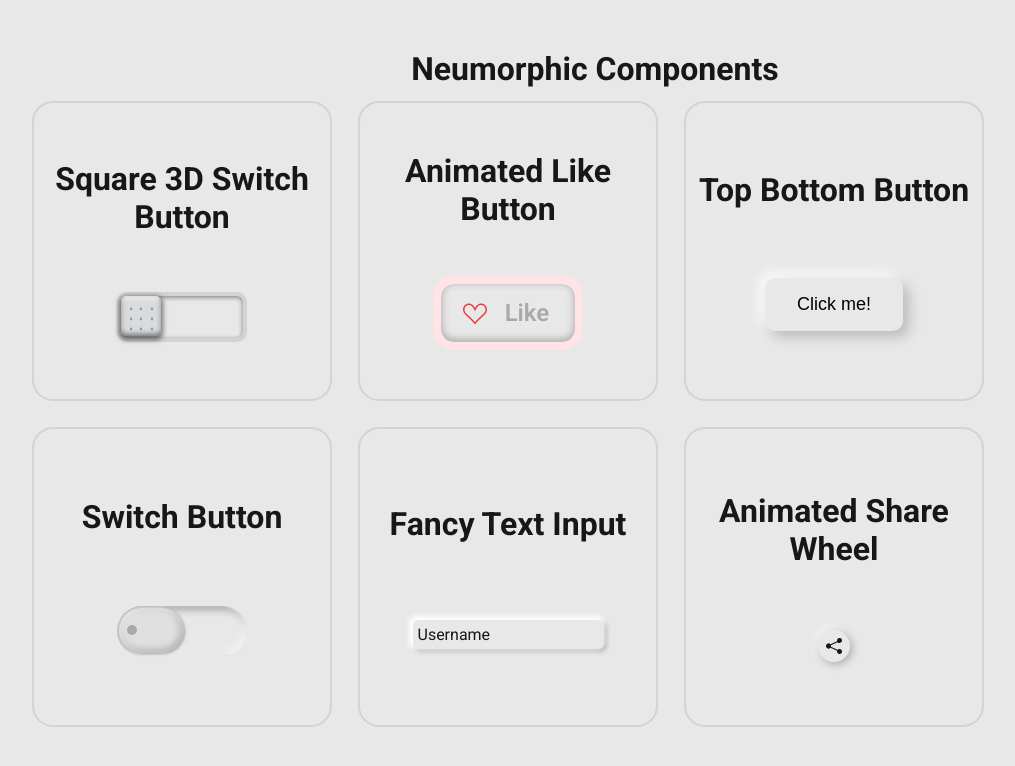
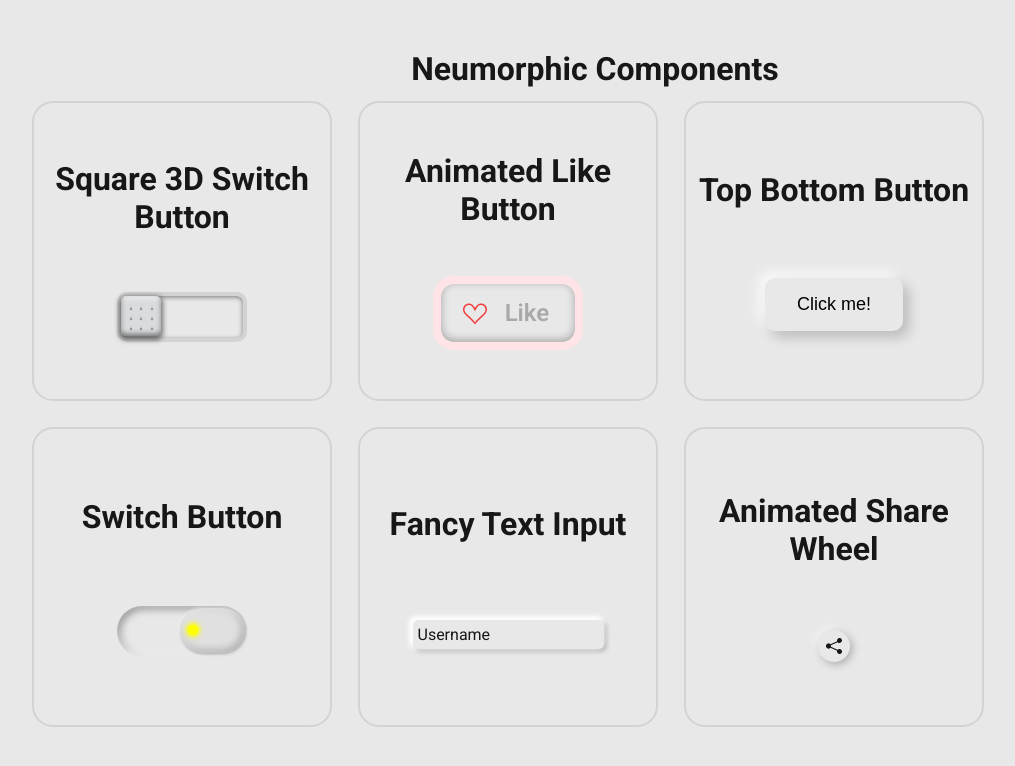
Before and after one commit to igor64BR/neumorphic-ui-components, a Next.js app: page /home-page in a window 1280 px wide. Shown: the top 766 px of the page, without its empty margins (45-1060 px from the left). Built offline with nearby package versions, Linux system fonts and the light colour scheme.

Commit message:
refact: abstraction of OvalSwitch to OvalSwitch.tsx

```diff
--- /dev/null
+++ b/src/app/home-page/components/OvalSwitch/OvalSwitch.tsx
@@ -0,0 +1,35 @@
+import { useState } from 'react';
+import style from './style.module.css';
+
+type OvalSwitchProps = {
+  onChange: (value: boolean) => void;
+  checked?: boolean;
+};
+
+// Based on https://uiverse.io/chase2k25/fluffy-dog-18
+export default function OvalSwitch(props: OvalSwitchProps) {
+  const [checked, setChecked] = useState(!!props.checked);
+
+  const onChange = (e: React.ChangeEvent<HTMLInputElement>) => {
+    const newValue = e.target.checked;
+    props.onChange(newValue);
+    setChecked(newValue);
+  };
+
+  return (
+    <div className={style.ledCheckboxContainer}>
+      <input
+        id={style.switchCheckbox}
+        type="checkbox"
+        name="switch-checkbox"
+        checked={checked}
+        onChange={onChange}
+      />
+      <label id={style.switchCheckboxLabel} htmlFor={style.switchCheckbox}>
+        <div className={style.movingLedContainer}>
+          <div className={style.movingLed}></div>
+        </div>
+      </label>
+    </div>
+  );
+}
--- a/src/app/home-page/page.tsx
+++ b/src/app/home-page/page.tsx
@@ -2,13 +2,13 @@
 
 import NeuComponent from './components/NeuComponent/NeuComponent';
 import style from './css/style.module.css';
-import ledCheckbox from './css/led-checkbox.module.css';
 import fancyInput from './css/fancy-input.module.css';
 import '../globals.css';
 import LikeBtn from './components/LikeBtn/LikeBtn';
 import RadioShare from './components/RadioShare/RadioShare';
 import TexturizedSwitch from './components/TexturizedSwitch/TexturizedSwitch';
 import NeumorphicButton from './components/NeumorphicButton/NeumorphicButton';
+import OvalSwitch from './components/OvalSwitch/OvalSwitch';
 
 export default function HomePage() {
   function onClick(): void;
@@ -34,29 +34,13 @@ export default function HomePage() {
           <TexturizedSwitch onValueChange={onValueChange} />
         </NeuComponent>
         <NeuComponent name="Animated Like Button">
-          {/* https://uiverse.io/LilaRest/loud-walrus-26 */}
           <LikeBtn />
         </NeuComponent>
         <NeuComponent name="Top Bottom Button">
           <NeumorphicButton onClick={onClick} />
         </NeuComponent>
         <NeuComponent name="Switch Button">
-          {/* https://uiverse.io/chase2k25/fluffy-dog-18 */}
-          <div className={ledCheckbox.ledCheckboxContainer}>
-            <input
-              id={ledCheckbox.switchCheckbox}
-              type="checkbox"
-              name="switch-checkbox"
-            />
-            <label
-              id={ledCheckbox.switchCheckboxLabel}
-              htmlFor={ledCheckbox.switchCheckbox}
-            >
-              <div className={ledCheckbox.movingLedContainer}>
-                <div className={ledCheckbox.movingLed}></div>
-              </div>
-            </label>
-          </div>
+          <OvalSwitch checked onChange={onValueChange} />
         </NeuComponent>
         <NeuComponent name="Fancy Text Input">
           {/* https://uiverse.io/AmIt-DasIT/weak-donkey-85 */}
```
Also changed, not shown: src/app/home-page/components/LikeBtn/LikeBtn.tsx (+21 -8 lines), src/app/home-page/components/OvalSwitch/style.module.css (renamed from src/app/home-page/css/led-checkbox.module.css), src/app/home-page/components/OvalSwitch/style.module.css.d.ts (renamed from src/app/home-page/css/led-checkbox.module.css.d.ts).
